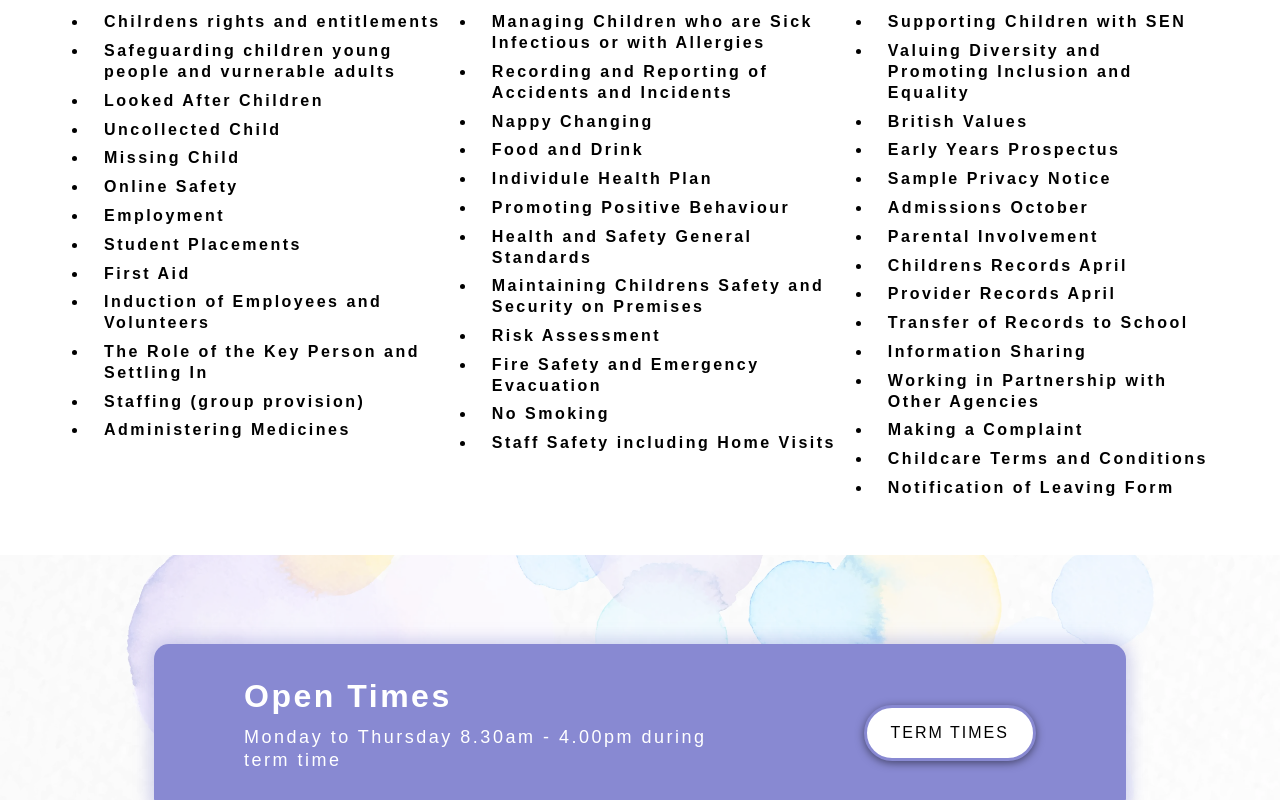
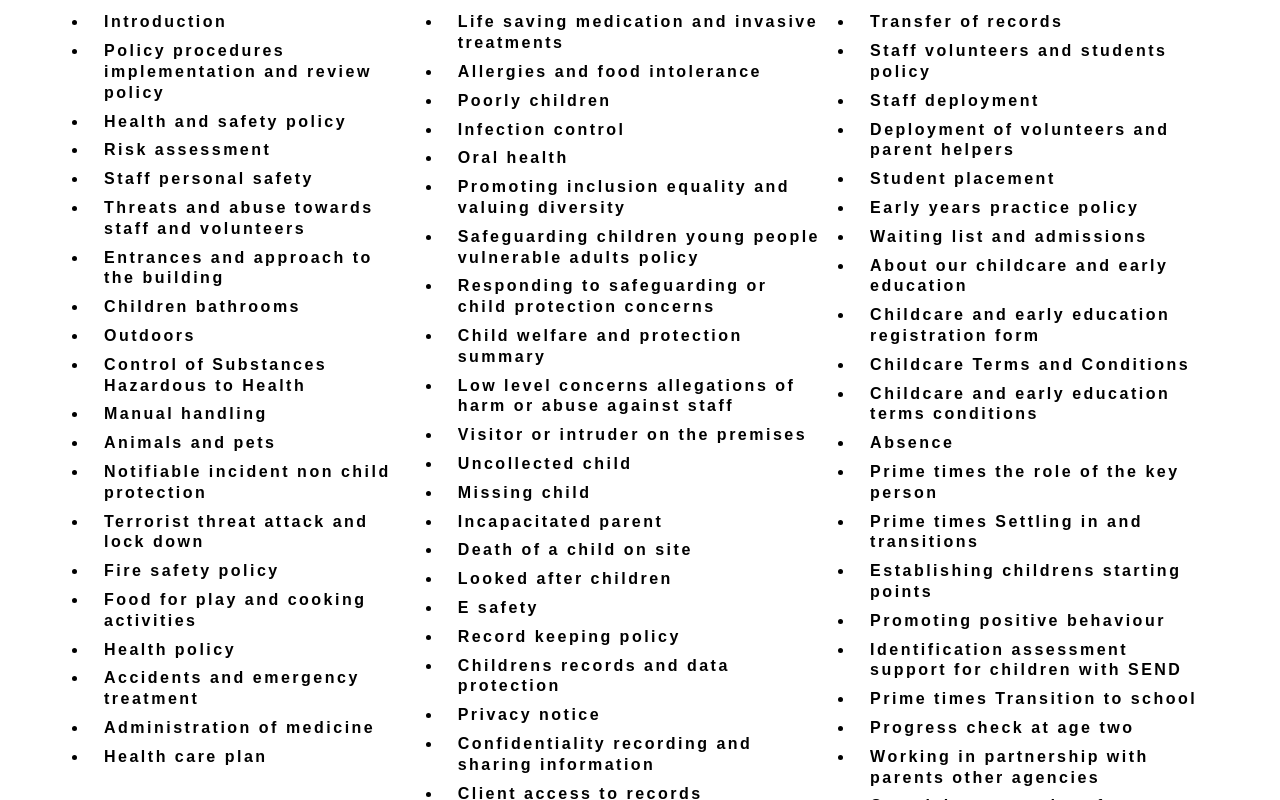
Before and after one commit to curveservices/little-learners, a React (Vite) app: page /policies-and-procedures in a window 1280 px wide. Shown: the part 980-1780 px from the top of the page. Built offline with nearby package versions, Linux system fonts and the light colour scheme.

Commit message:
feat: update policy document links and add new documents for download

```diff
--- a/src/pages/policies/index.jsx
+++ b/src/pages/policies/index.jsx
@@ -45,207 +45,406 @@ const Policies = () => {
           <div className="document-list">
             <ul>
               <li>
-                <a href="" download={true}>
-                  Chilrdens rights and entitlements
+                <a href="/Introduction.docx" download={true}>
+                  Introduction
                 </a>
               </li>
               <li>
-                <a href="" download={true}>
-                  Safeguarding children young people and vurnerable adults
+                <a
+                  href="/Policy_procedures_implementation_and_review_policy.docx"
+                  download={true}
+                >
+                  Policy procedures implementation and review policy
                 </a>
               </li>
               <li>
-                <a href="" download={true}>
-                  Looked After Children
+                <a href="/Health_and_safety_policy.docx" download={true}>
+                  Health and safety policy
                 </a>
               </li>
               <li>
-                <a href="" download={true}>
-                  Uncollected Child
+                <a href="/Risk_assessment.docx" download={true}>
+                  Risk assessment
                 </a>
               </li>
               <li>
-                <a href="" download={true}>
-                  Missing Child
+                <a href="/Staff_personal_safety.docx" download={true}>
+                  Staff personal safety
                 </a>
               </li>
               <li>
-                <a href="" download={true}>
-                  Online Safety
+                <a
+                  href="/Threats_and_abuse_towards_staff_and_volunteers.docx"
+                  download={true}
+                >
+                  Threats and abuse towards staff and volunteers
                 </a>
               </li>
               <li>
-                <a href="" download={true}>
-                  Employment
+                <a
+                  href="/Entrances_and_approach_to_the_building.docx"
+                  download={true}
+                >
+                  Entrances and approach to the building
                 </a>
               </li>
               <li>
-                <a href="" download={true}>
-                  Student Placements
+                <a href="/Children_bathrooms.docx" download={true}>
+                  Children bathrooms
                 </a>
               </li>
               <li>
-                <a href="" download={true}>
-                  First Aid
+                <a href="/Outdoors.docx" download={true}>
+                  Outdoors
                 </a>
               </li>
               <li>
-                <a href="" download={true}>
-                  Induction of Employees and Volunteers
+                <a
+                  href="/Control_of_Substances_Hazardous_to_Health.docx"
+                  download={true}
+                >
+                  Control of Substances Hazardous to Health
                 </a>
               </li>
               <li>
-                <a href="" download={true}>
-                  The Role of the Key Person and Settling In
+                <a href="/Manual_handling.docx" download={true}>
+                  Manual handling
                 </a>
               </li>
               <li>
-                <a href="" download={true}>
-                  Staffing (group provision)
+                <a href="/Animals_and_pets.docx" download={true}>
+                  Animals and pets
                 </a>
               </li>
               <li>
-                <a href="" download={true}>
-                  Administering Medicines
+                <a
+                  href="/Notifiable_incident_non_child_protection.docx"
+                  download={true}
+                >
+                  Notifiable incident non child protection
+                </a>
+              </li>
+              <li>
+                <a
+                  href="/Terrorist_threat_attack_and_lock_down.docx"
+                  download={true}
+                >
+                  Terrorist threat attack and lock down
+                </a>
+              </li>
+              <li>
+                <a href="/Fire_safety_policy.docx" download={true}>
+                  Fire safety policy
+                </a>
+              </li>
+              <li>
+                <a
+                  href="/Food_for_play_and_cooking_activities.docx"
+                  download={true}
+                >
+                  Food for play and cooking activities
+                </a>
+              </li>
+              <li>
+                <a href="/Health_policy.docx" download={true}>
+                  Health policy
+                </a>
+              </li>
+              <li>
+                <a
+                  href="/Accidents_and_emergency_treatment.docx"
+                  download={true}
+                >
+                  Accidents and emergency treatment
+                </a>
+              </li>
+              <li>
+                <a href="/Administration_of_medicine.docx" download={true}>
+                  Administration of medicine
+                </a>
+              </li>
+              <li>
+                <a href="/Health_care_plan.docx" download={true}>
+                  Health care plan
                 </a>
               </li>
             </ul>
             <ul>
               <li>
-                <a href="" download={true}>
-                  Managing Children who are Sick Infectious or with Allergies
+                <a
+                  href="/Life_saving_medication_and_invasive_treatments.docx"
+                  download={true}
+                >
+                  Life saving medication and invasive treatments
                 </a>
               </li>
               <li>
-                <a href="" download={true}>
-                  Recording and Reporting of Accidents and Incidents
+                <a href="/Allergies_and_food_intolerance.docx" download={true}>
+                  Allergies and food intolerance
                 </a>
               </li>
               <li>
-                <a href="" download={true}>
-                  Nappy Changing
+                <a href="/Poorly_children.docx" download={true}>
+                  Poorly children
                 </a>
               </li>
               <li>
-                <a href="" download={true}>
-                  Food and Drink
+                <a href="/Infection_control.docx" download={true}>
+                  Infection control
                 </a>
               </li>
               <li>
-                <a href="" download={true}>
-                  Individule Health Plan
+                <a href="/Oral_health.docx" download={true}>
+                  Oral health
                 </a>
               </li>
               <li>
-                <a href="" download={true}>
-                  Promoting Positive Behaviour
+                <a
+                  href="/Promoting_inclusion_equality_and_valuing_diversity.docx"
+                  download={true}
+                >
+                  Promoting inclusion equality and valuing diversity
                 </a>
               </li>
               <li>
-                <a href="" download={true}>
-                  Health and Safety General Standards
+                <a
+                  href="/Safeguarding_children_young_people_vulnerable_adults_policy.docx"
+                  download={true}
+                >
+                  Safeguarding children young people vulnerable adults policy
                 </a>
               </li>
               <li>
-                <a href="" download={true}>
-                  Maintaining Childrens Safety and Security on Premises
+                <a
+                  href="/Responding_to_safeguarding_or_child_protection_concerns.docx"
+                  download={true}
+                >
+                  Responding to safeguarding or child protection concerns
                 </a>
               </li>
               <li>
-                <a href="" download={true}>
-                  Risk Assessment
+                <a
+                  href="/Child_welfare_and_protection_summary.docx"
+                  download={true}
+                >
+                  Child welfare and protection summary
                 </a>
               </li>
               <li>
-                <a href="" download={true}>
-                  Fire Safety and Emergency Evacuation
+                <a
+                  href="/Low_level_concerns_allegations_of_harm_or_abuse_against_staff.docx"
+                  download={true}
+                >
+                  Low level concerns allegations of harm or abuse against staff
                 </a>
               </li>
               <li>
-                <a href="" download={true}>
-                  No Smoking
+                <a
+                  href="/Visitor_or_intruder_on_the_premises.docx"
+                  download={true}
+                >
+                  Visitor or intruder on the premises
                 </a>
               </li>
               <li>
-                <a href="" download={true}>
-                  Staff Safety including Home Visits
+                <a href="/Uncollected_child.docx" download={true}>
+                  Uncollected child
+                </a>
+              </li>
+              <li>
+                <a href="/Missing_child.docx" download={true}>
+                  Missing child
+                </a>
+              </li>
+              <li>
+                <a href="/Incapacitated_parent.docx" download={true}>
+                  Incapacitated parent
+                </a>
+              </li>
+              <li>
+                <a href="/Death_of_a_child_on_site.docx" download={true}>
+                  Death of a child on site
+                </a>
+              </li>
+              <li>
+                <a href="/Looked_after_children.docx" download={true}>
+                  Looked after children
+                </a>
+              </li>
+              <li>
+                <a href="/E_safety.docx" download={true}>
+                  E safety
+                </a>
+              </li>
+              <li>
+                <a href="/Record_keeping_policy.docx" download={true}>
+                  Record keeping policy
+                </a>
+              </li>
+              <li>
+                <a
+                  href="/Childrens_records_and_data_protection.docx"
+                  download={true}
+                >
+                  Childrens records and data protection
+                </a>
+              </li>
+              <li>
+                <a href="/Privacy_notice.docx" download={true}>
+                  Privacy notice
+                </a>
+              </li>
+              <li>
+                <a
+                  href="/Confidentiality_recording_and_sharing_information.docx"
+                  download={true}
+                >
+                  Confidentiality recording and sharing information
+                </a>
+              </li>
+              <li>
+                <a href="/Client_access_to_records.docx" download={true}>
+                  Client access to records
                 </a>
               </li>
             </ul>
             <ul>
               <li>
-                <a href="" download={true}>
-                  Supporting Children with SEN
+                <a href="/Transfer_of_records.docx" download={true}>
+                  Transfer of records
                 </a>
               </li>
               <li>
-                <a href="" download={true}>
-                  Valuing Diversity and Promoting Inclusion and Equality
+                <a
+                  href="/Staff_volunteers_and_students_policy.docx"
+                  download={true}
+                >
+                  Staff volunteers and students policy
                 </a>
               </li>
               <li>
-                <a href="" download={true}>
-                  British Values
+                <a href="/Staff_deployment.docx" download={true}>
+                  Staff deployment
                 </a>
               </li>
               <li>
-                <a href="" download={true}>
-                  Early Years Prospectus
+                <a
+                  href="/Deployment_of_volunteers_and_parent_helpers.docx"
+                  download={true}
+                >
+                  Deployment of volunteers and parent helpers
                 </a>
               </li>
               <li>
-                <a href="" download={true}>
-                  Sample Privacy Notice
+                <a href="/Student_placement.docx" download={true}>
+                  Student placement
                 </a>
               </li>
               <li>
-                <a href="" download={true}>
-                  Admissions October
+                <a href="/Early_years_practice_policy.docx" download={true}>
+                  Early years practice policy
                 </a>
               </li>
               <li>
-                <a href="" download={true}>
-                  Parental Involvement
+                <a href="/Waiting_list_and_admissions.docx" download={true}>
+                  Waiting list and admissions
                 </a>
               </li>
               <li>
-                <a href="" download={true}>
-                  Childrens Records April
+                <a
+                  href="/About_our_childcare_and_early_education.docx"
+                  download={true}
+                >
+                  About our childcare and early education
                 </a>
               </li>
               <li>
-                <a href="" download={true}>
-                  Provider Records April
+                <a
+                  href="/Childcare_and_early_education_registration_form.docx"
+                  download={true}
+                >
+                  Childcare and early education registration form
                 </a>
               </li>
               <li>
-                <a href="" download={true}>
-                  Transfer of Records to School
-                </a>
-              </li>
-              <li>
-                <a href="" download={true}>
-                  Information Sharing
-                </a>
-              </li>
-              <li>
-                <a href="" download={true}>
-                  Working in Partnership with Other Agencies
-                </a>
-              </li>
-              <li>
-                <a href="" download={true}>
-                  Making a Complaint
-                </a>
-              </li>
-              <li>
-                <a href="" download={true}>
+                <a href="/Childcare_Terms_and_Conditions.docx" download={true}>
                   Childcare Terms and Conditions
                 </a>
               </li>
               <li>
-                <a href="" download={true}>
-                  Notification of Leaving Form
+                <a
+                  href="/Childcare_and_early_education_terms_conditions.docx"
+                  download={true}
+                >
+                  Childcare and early education terms conditions
+                </a>
+              </li>
+              <li>
+                <a href="/Absence.docx" download={true}>
+                  Absence
+                </a>
+              </li>
+              <li>
+                <a
+                  href="/Prime_times_the_role_of_the_key_person.docx"
+                  download={true}
+                >
+                  Prime times the role of the key person
+                </a>
+              </li>
+              <li>
+                <a
+                  href="/Prime_times_Settling_in_and_transitions.docx"
+                  download={true}
+                >
+                  Prime times Settling in and transitions
+                </a>
+              </li>
+              <li>
+                <a
+                  href="/Establishing_childrens_starting_points.docx"
+                  download={true}
+                >
+                  Establishing childrens starting points
+                </a>
+              </li>
+              <li>
+                <a href="/Promoting_positive_behaviour.docx" download={true}>
+                  Promoting positive behaviour
+                </a>
+              </li>
+              <li>
+                <a
+                  href="/Identification_assessment_support_for_children_with_SEND.docx"
+                  download={true}
+                >
+                  Identification assessment support for children with SEND
+                </a>
+              </li>
+              <li>
+                <a
+                  href="/Prime_times_Transition_to_school.docx"
+                  download={true}
+                >
+                  Prime times Transition to school
+                </a>
+              </li>
+              <li>
+                <a href="/Progress_check_at_age_two.docx" download={true}>
+                  Progress check at age two
+                </a>
+              </li>
+              <li>
+                <a
+                  href="/Working_in_partnership_with_parents_other_agencies.docx"
+                  download={true}
+                >
+                  Working in partnership with parents other agencies
+                </a>
+              </li>
+              <li>
+                <a href="/Complaints_procedure_for_parents_and_service_users.docx">
+                  Complaints procedure for parents and service users
                 </a>
               </li>
             </ul>
```
